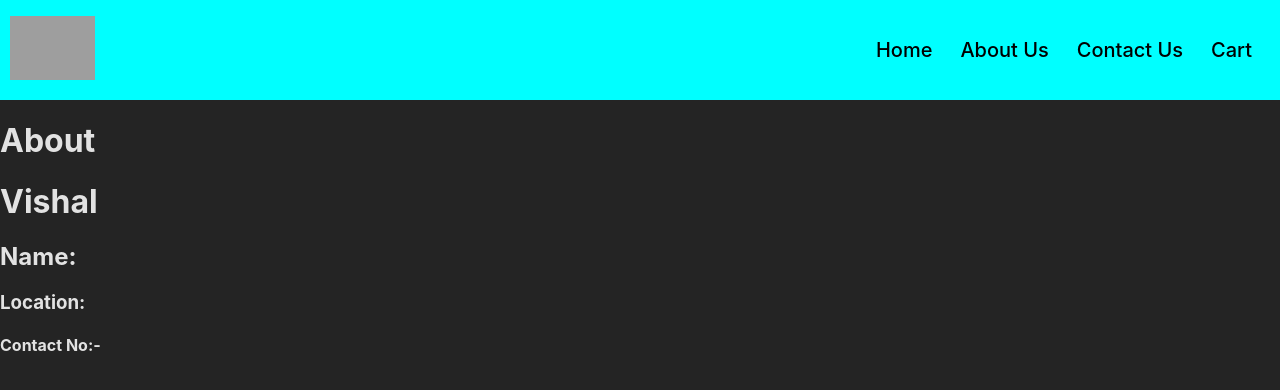
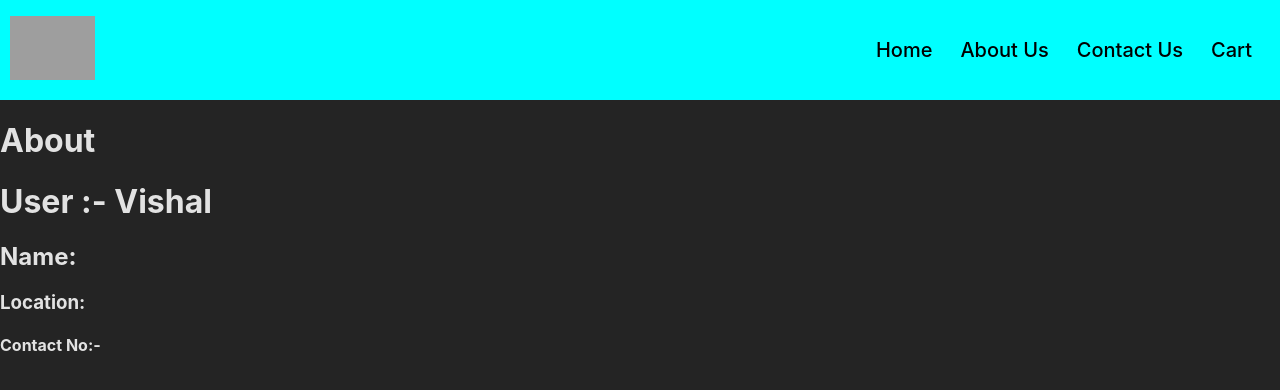
Before and after one commit to Vishal-080/Namaste_swiggy, a React (Vite) app: page /about in a window 1280 px wide. Shown: the top 390 px of the page. Built offline with nearby package versions, Linux system fonts and the light colour scheme; grey boxes are pictures that could not be loaded.

Commit message:
User profile

```diff
--- a/src/Components/User.jsx
+++ b/src/Components/User.jsx
@@ -8,7 +8,7 @@ const User = ({props}) => {
 
   return (
     <div className="user-card">
-      <h1>{user}</h1>
+      <h1>User :- {user}</h1>
       <h2>Name: {props}</h2>
       <h3>Location: {props}</h3>
       <h4>Contact No:-{props}</h4>
```
